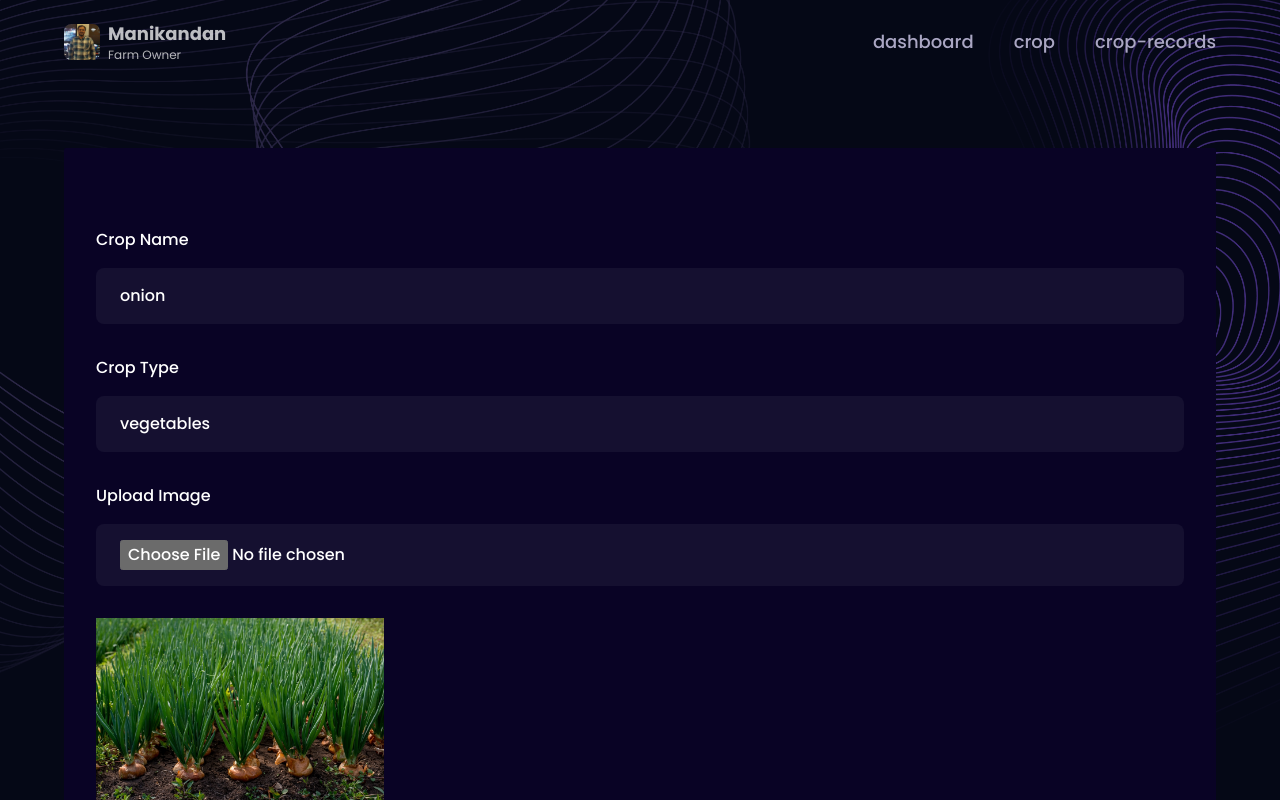
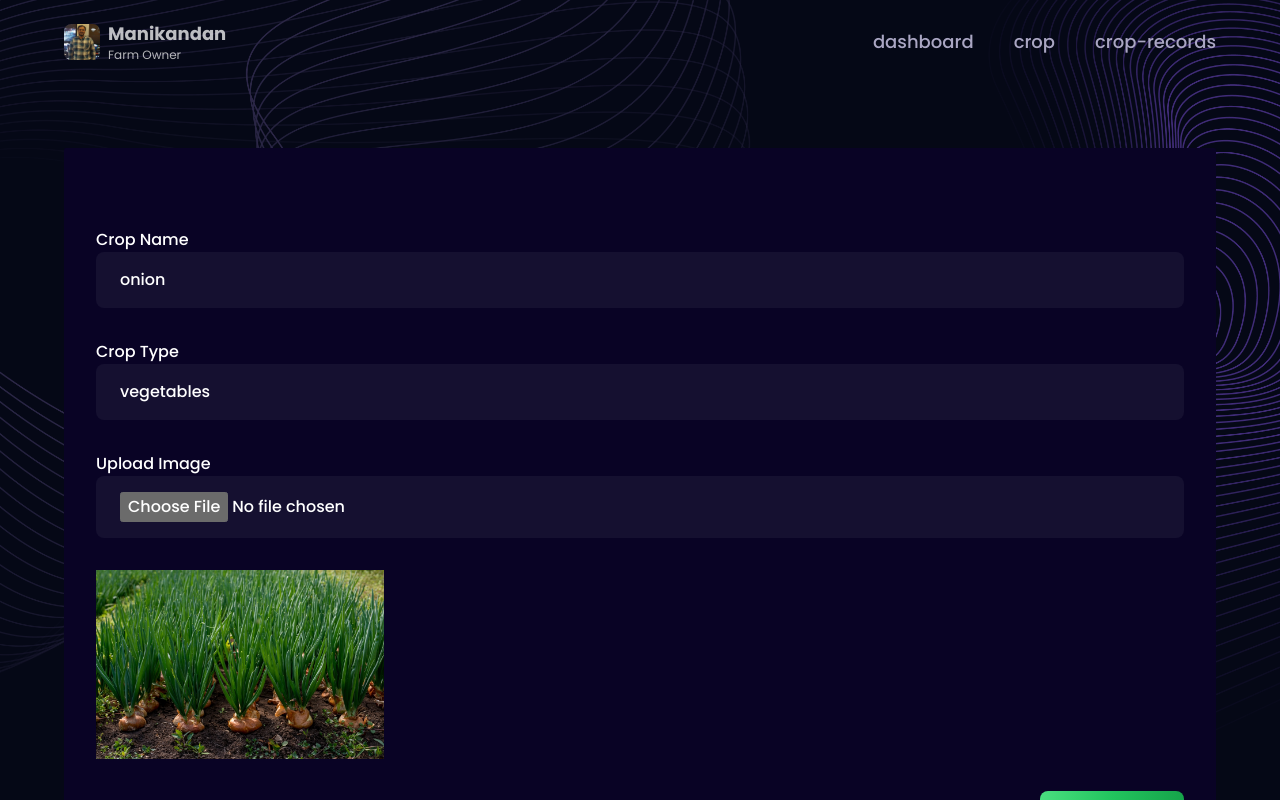
Before and after one commit to hariharan409/harvest-hub, a React (Vite) app: page /add-crop/1 in a window 1280 px wide. Built offline with nearby package versions, Linux system fonts and the light colour scheme.

Commit message:
add reusable components

```diff
--- a/src/components/crop-records/Index.jsx
+++ b/src/components/crop-records/Index.jsx
@@ -1,5 +1,5 @@
 import { useNavigate } from "react-router-dom";
-import { EpicButton } from "../global/button/Button";
+import {EpicButton} from "../index";
 import { CropRecordsTable } from "./CropRecordsTable";
 
 
--- a/src/components/crop/AddCrop.jsx
+++ b/src/components/crop/AddCrop.jsx
@@ -3,7 +3,7 @@ import { useNavigate, useParams } from "react-router-dom";
 import { useForm } from "react-hook-form";
 import { useDispatch, useSelector } from "react-redux";
 import { getCropByID, saveCropFormData, setCropFormData, setLoadingFlags } from "../../store/slices/cropSlice";
-import { EpicButton } from "../global/button/Button";
+import {EpicImageUpload, EpicTextInput,EpicButton} from "../index";
 
 const AddCrop = () => {
     const {id} = useParams();
@@ -55,62 +55,18 @@ const AddCrop = () => {
         }
     }
 
-    const onImageChange = async(event) => {
-        try {
-            const file = event.target.files?.[0];
-            if(file) {
-                const reader = new FileReader();
-                reader.readAsDataURL(file);
-                reader.onload = () => {
-                    const BASE64_STRING = reader.result;
-                    // Store Base64 in React Hook Form
-                    setValue("cropImage",BASE64_STRING);
-                }
-            }
-        } catch (error) {
-            console.log(error.message || error);
-        }
-    }
-
     return(
         <div className="bg-black-200 p-8 rounded-sm">
             <form onSubmit={handleSubmit(onSubmit)} className="mt-12 flex flex-col gap-8 capitalize">
                 {/* crop name field */}
-                <label className="flex flex-col">
-                    <span className='text-white font-medium mb-4'>crop name</span>
-                    <input
-                        id="cropName"
-                        {...register("cropName",{required: "crop name is required"})}
-                        placeholder="what's the crop name?"
-                        className="bg-tertiary py-4 px-6 placeholder:text-secondary text-white rounded-lg outline-none border-none font-medium"
-                    />
-                    {errors.cropName && <p className="text-red-500 text-xs mt-1 ml-1">{errors.cropName.message}</p>}
-                </label>
+                <EpicTextInput label="crop name" name="cropName" register={register} validation={{required: "crop name is required"}} placeholder="what's the crop name?" errors={errors.cropName} />
                 {/* crop type field */}
-                <label className="flex flex-col">
-                    <span className='text-white font-medium mb-4'>crop type</span>
-                    <input
-                        id="cropType"
-                        {...register("cropType",{required: "crop type is required"})}
-                        placeholder="what's the crop type?"
-                        className="bg-tertiary py-4 px-6 placeholder:text-secondary text-white rounded-lg outline-none border-none font-medium"
-                    />
-                    {errors.cropType && <p className="text-red-500 text-xs mt-1 ml-1">{errors.cropType.message}</p>}
-                </label>
+                <EpicTextInput label="crop type" name="cropType" register={register} validation={{required: "crop type is required"}} placeholder="what's the crop type?" errors={errors.cropType} />
                 {/* crop image field */}
-                <label className="flex flex-col">
-                    <span className='text-white font-medium mb-4'>upload image</span>
-                    <input
-                        type="file"
-                        accept="image/*"
-                        onChange={(e) => onImageChange(e)}
-                        className="bg-tertiary py-4 px-6 placeholder:text-secondary text-white rounded-lg outline-none border-none font-medium"
-                    />
-                    {/* Hidden field to store Base64 */}
-                    <input type="hidden" {...register("cropImage", { required: "crop image is required" })} />
-                    {errors.cropImage && <p className="text-red-500 text-xs mt-1 ml-1">{errors.cropImage.message}</p>}
-                </label>
+                <EpicImageUpload label="upload image" name="cropImage" register={register} setValue={setValue} validation={{required: "crop image is required"}} errors={errors.cropImage} />
+                {/* image preview */}
                 <img src={watch("cropImage")} className="w-72 object-contain"/>
+                {/* save button */}
                 <div className="flex justify-end">
                     <EpicButton type="submit" label={loadingFlags.isSaving ? "saving..." : "save crop"} disabled={loadingFlags.isSaving} varient="greenVarient" customClassNames="w-36"/>
                 </div>
--- a/src/components/crop/CropTable.jsx
+++ b/src/components/crop/CropTable.jsx
@@ -1,8 +1,7 @@
 import { useSelector,useDispatch } from "react-redux";
 import { useNavigate } from "react-router-dom";
 import { deleteCropById } from "../../store/slices/cropSlice";
-import { EpicButton } from "../global/button/Button";
-
+import {EpicButton} from "../index";
 
 export const CropTable = () => {
     const navigate = useNavigate();
--- a/src/components/crop/Index.jsx
+++ b/src/components/crop/Index.jsx
@@ -1,6 +1,6 @@
 import { useNavigate } from "react-router-dom";
 import { CropTable } from "./CropTable";
-import { EpicButton } from "../global/button/Button";
+import {EpicButton} from "../index";
 
 const Crop = () => {
     const navigate = useNavigate();
--- a/src/components/global/button/Button.tsx
+++ b/src/components/reusable-components/button/Button.tsx
@@ -1,5 +1,5 @@
 import React from "react";
-import { buttonVariants } from "../../styles/buttonStyles";
+import { buttonVariants } from "../../../styles/buttonStyles";
 
 // define an interface for the props
 interface EpicButtonProps extends React.ButtonHTMLAttributes<HTMLButtonElement> {
@@ -9,7 +9,7 @@ interface EpicButtonProps extends React.ButtonHTMLAttributes<HTMLButtonElement>
     customClassNames?: string;              // optional prop for custom class names
 }
 // use the interface in below component
-export const EpicButton: React.FC<EpicButtonProps> = ({label,onClick,varient,customClassNames,...otherProps}) => {
+const EpicButton: React.FC<EpicButtonProps> = ({label,onClick,varient,customClassNames,...otherProps}) => {
 
     return(
         <button type="button" onClick={onClick} className={`${buttonVariants[varient]} ${customClassNames}`} {...otherProps}>
@@ -17,3 +17,5 @@ export const EpicButton: React.FC<EpicButtonProps> = ({label,onClick,varient,cus
         </button>
     )
 }
+
+export default EpicButton;
--- /dev/null
+++ b/src/components/reusable-components/form-controls/EpicImageUpload.tsx
@@ -0,0 +1,50 @@
+import React from "react";
+import { FieldError, UseFormRegister, UseFormSetValue } from "react-hook-form";
+
+interface EpicImageUploadProps {
+    label: string;
+    name: string;
+    register: UseFormRegister<any>;
+    setValue: UseFormSetValue<any>;
+    validation: object;
+    errors: FieldError;
+
+}
+
+const EpicImageUpload: React.FC<EpicImageUploadProps> = ({label,name,register,setValue,validation,errors}) => {
+
+    const onImageChange = async(event) => {
+        try {
+            const file = event.target.files?.[0];
+            if(file) {
+                const reader = new FileReader();
+                reader.readAsDataURL(file);
+                reader.onload = () => {
+                    const BASE64_STRING = reader.result;
+                    // Store Base64 in React Hook Form
+                    setValue(name,BASE64_STRING);
+                }
+            }
+        } catch (error) {
+            console.log(error.message || error);
+        }
+    }
+
+
+    return(
+        <label className="flex flex-col">
+            <span className='text-white font-medium mb-4'>{label}</span>
+            <input
+                type="file"
+                accept="image/*"
+                onChange={onImageChange}
+                className="bg-tertiary py-4 px-6 placeholder:text-secondary text-white rounded-lg outline-none border-none font-medium"
+            />
+            {/* Hidden field to store Base64 */}
+            <input type="hidden" {...register(name,validation)} />
+            {errors && <p className="text-red-500 text-xs mt-1 ml-1">{errors.message}</p>}
+        </label>
+    )
+}
+
+export default EpicImageUpload;
--- /dev/null
+++ b/src/components/reusable-components/form-controls/TextInput.tsx
@@ -0,0 +1,31 @@
+import React from "react";
+import { FieldError, UseFormRegister } from "react-hook-form";
+
+
+interface EpicTextInputProps {
+    label: string;
+    name: string;
+    register: UseFormRegister<any>;
+    validation: object;
+    placeholder: string;
+    errors: FieldError;
+
+}
+
+const EpicTextInput: React.FC<EpicTextInputProps> = ({label,name,register,validation,placeholder,errors}) => {
+
+    return(
+        <label className="flex flex-col">
+            <span className='text-white font-medium mb-4'>{label}</span>
+            <input
+                id={name}
+                {...register(name,validation)}
+                placeholder={placeholder}
+                className="bg-tertiary py-4 px-6 placeholder:text-secondary text-white rounded-lg outline-none border-none font-medium"
+            />
+            {errors && <p className="text-red-500 text-xs mt-1 ml-1">{errors.message}</p>}
+        </label>
+    )
+}
+
+export default EpicTextInput;
```
Also changed, not shown: src/components/index.js (+10 -2 lines), src/components/reusable-components/toast/ToastListener.jsx (renamed from src/components/global/toast/ToastListener.jsx), src/styles/buttonStyles.js (renamed from src/components/styles/buttonStyles.js).
